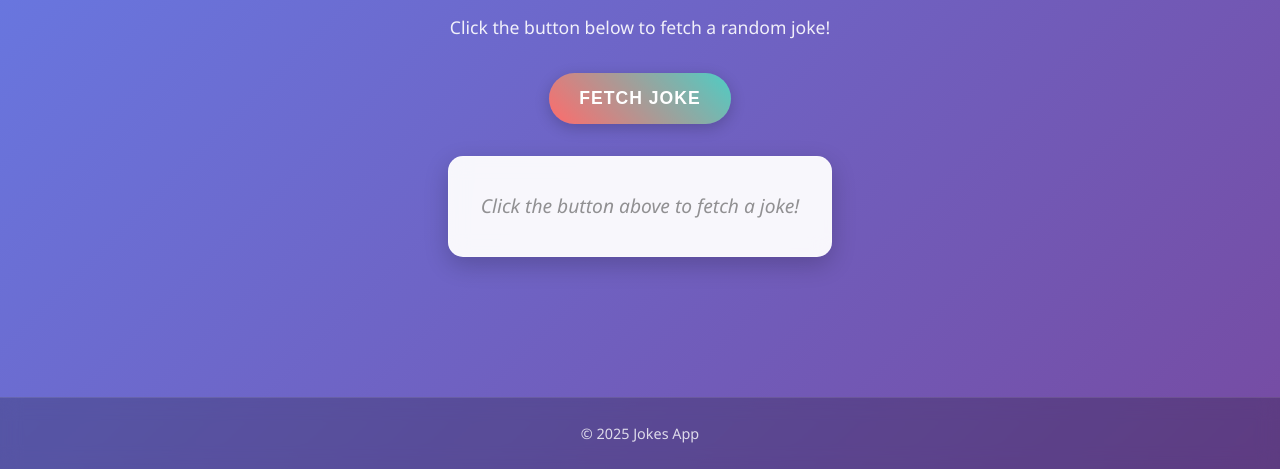
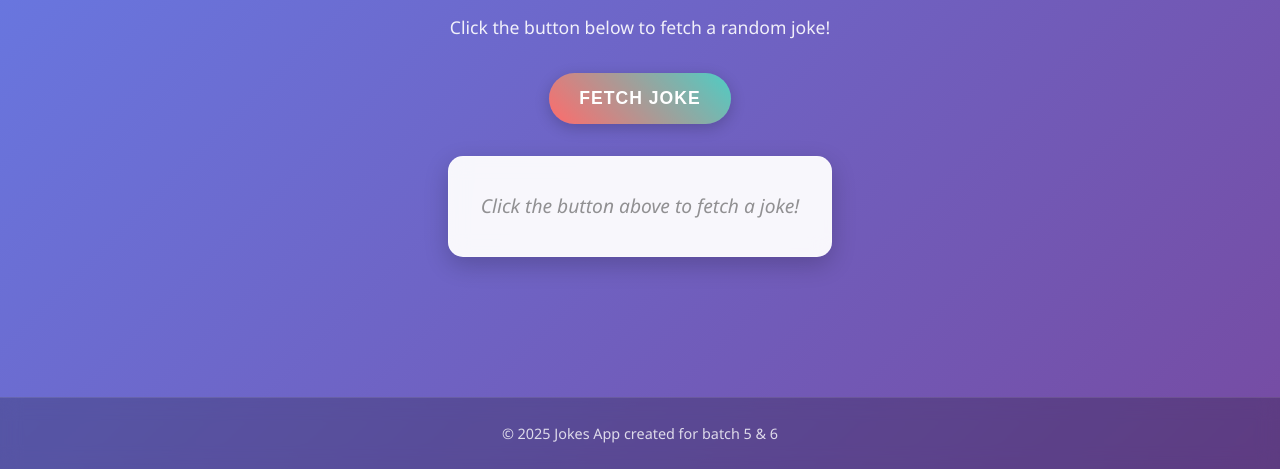
Before and after one commit to omkar2711/b5_jokesApp, a plain HTML site: page index.html in a window 1280 px wide. Shown: the part 331-800 px from the top of the page. Drawn offline with Linux system fonts and the light colour scheme.

Commit message:
second commit

```diff
--- a/index.html
+++ b/index.html
@@ -18,7 +18,7 @@
         <p id="joke-display"></p>
     </section>
     <footer>
-        <p>&copy; 2025 Jokes App</p>
+        <p>&copy; 2025 Jokes App created for batch 5 & 6</p>
     </footer>
     <script src="script.js"></script>
 </body>
```
